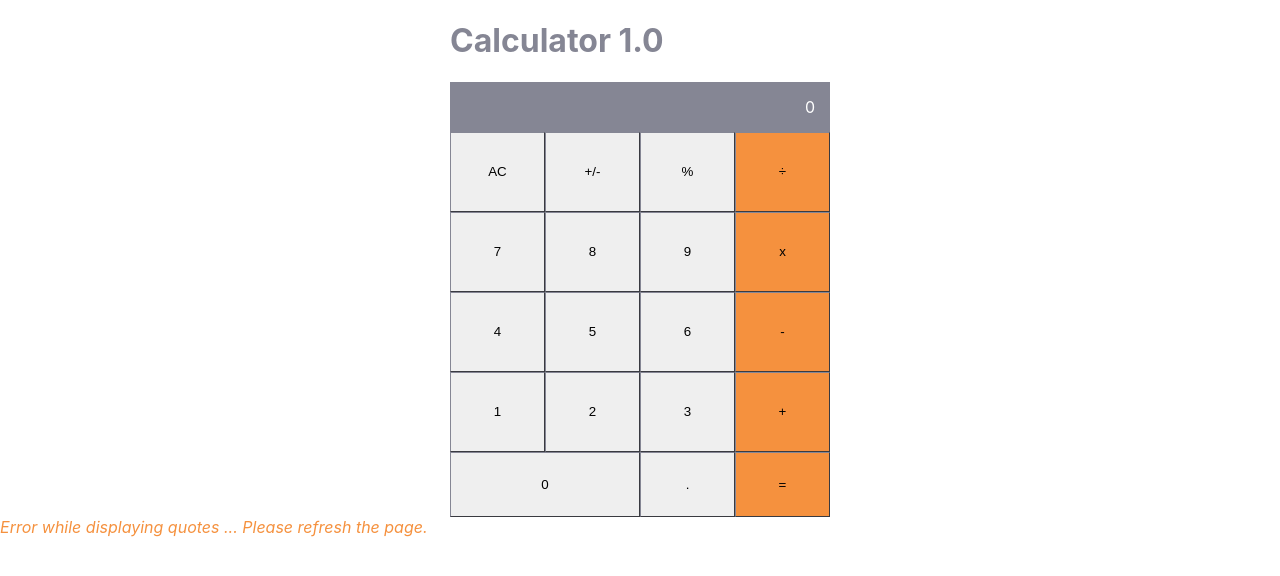
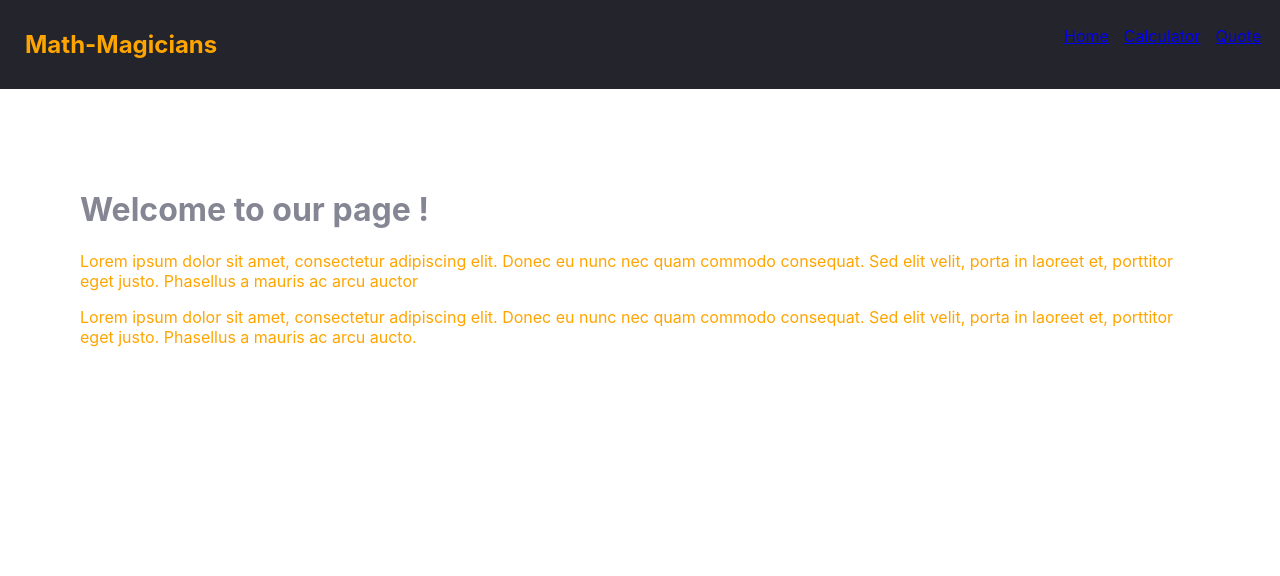
Before and after one commit to Ndaboom/math-magicians-v3, a React (Create React App) app: page / in a window 1280 px wide. Shown: the top 576 px of the page. Built offline with nearby package versions, Linux system fonts and the light colour scheme; no server answers.

Commit message:
Routers added

```diff
--- a/package.json
+++ b/package.json
@@ -13,6 +13,7 @@
     "prop-types": "^15.8.1",
     "react": "^18.2.0",
     "react-dom": "^18.2.0",
+    "react-router-dom": "^6.9.0",
     "react-scripts": "5.0.1",
     "web-vitals": "^2.1.4"
   },
--- a/src/App.js
+++ b/src/App.js
@@ -1,14 +1,22 @@
+import React, { memo } from 'react';
+import { BrowserRouter, Route, Routes } from 'react-router-dom';
 import './App.css';
 import Calculator from './components/Calculator';
 import Quotes from './components/Quotes';
+import Navbar from './components/navbar';
+import Home from './components/home';
 
-function App() {
-  return (
-    <>
-      <Calculator name="Calculator 1.0" />
-      <Quotes />
-    </>
-  );
-}
-
+const App = memo(() => (
+  <React.StrictMode>
+    <BrowserRouter>
+      <Navbar />
+      <Routes>
+        <Route path="/" element={<Home />} />
+        <Route path="/calculator" element={<Calculator />} />
+        <Route path="/quote" element={<Quotes />} />
+      </Routes>
+    </BrowserRouter>
+  </React.StrictMode>
+));
+App.displayName = 'Math magicians';
 export default App;
--- /dev/null
+++ b/src/components/home.js
@@ -0,0 +1,22 @@
+import React from 'react';
+import styles from './home.module.css';
+
+function Home() {
+  return (
+    <div className={styles.homePage}>
+      <h1>Welcome to our page !</h1>
+      <p>
+        Lorem ipsum dolor sit amet, consectetur adipiscing elit.
+        Donec eu nunc nec quam commodo consequat.
+        Sed elit velit, porta in laoreet et, porttitor eget justo. Phasellus a mauris ac arcu auctor
+      </p>
+      <p>
+        Lorem ipsum dolor sit amet, consectetur adipiscing elit.
+        Donec eu nunc nec quam commodo consequat.
+        Sed elit velit, porta in laoreet et, porttitor eget justo. Phasellus a mauris ac arcu aucto.
+      </p>
+    </div>
+  );
+}
+
+export default Home;
--- /dev/null
+++ b/src/components/home.module.css
@@ -0,0 +1,4 @@
+.homePage {
+  padding: 5rem;
+  color: orange;
+}
--- /dev/null
+++ b/src/components/navbar.js
@@ -0,0 +1,43 @@
+import React from 'react';
+import { NavLink } from 'react-router-dom';
+import styles from './navbar.module.css';
+
+function Navbar() {
+  const links = [
+    {
+      id: 1,
+      path: '/',
+      text: 'Home',
+    },
+    {
+      id: 2,
+      path: '/calculator',
+      text: 'Calculator',
+    },
+    {
+      id: 3,
+      path: '/quote',
+      text: 'Quote',
+    },
+  ];
+
+  return (
+    <nav className={styles.navigation}>
+      <h2 className={styles.navBarTitle}>Math-Magicians</h2>
+      <ul className={styles.navigationMenu}>
+        {links.map((link) => (
+          <li
+            key={link.id}
+            className={styles.navItem}
+            aria-hidden="true"
+          >
+            <NavLink to={link.path} activeClassName="active" exact>
+              {link.text}
+            </NavLink>
+          </li>
+        ))}
+      </ul>
+    </nav>
+  );
+}
+export default Navbar;
--- /dev/null
+++ b/src/components/navbar.module.css
@@ -0,0 +1,29 @@
+.navigation {
+  width: 100%;
+  display: flex;
+  flex-direction: row;
+  background-color: #24242c;
+  color: orange;
+  padding-left:15px
+}
+
+.navigationMenu {
+  display: flex;
+  list-style-type: none;
+  flex-direction: row;
+  width: 80%;
+  gap: 15px;
+  padding: 10px;
+  justify-content: right;
+  text-decoration: none;
+  color: black;
+}
+
+.navBarTitle {
+  padding: 10px;
+}
+
+.navItem {
+  color: white;
+  text-decoration: none;
+}
```
Also changed, not shown: 1 other file (tests, documents, lock files or other folders).
